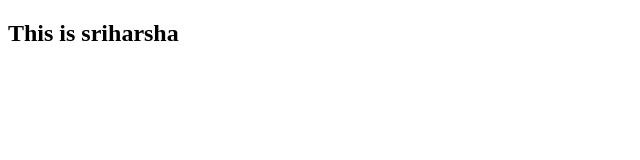
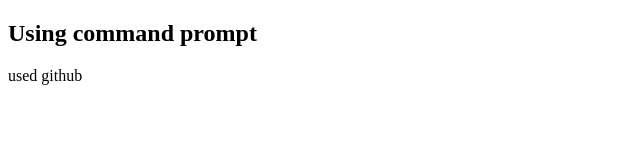
Before and after one commit to sriharsha-uppalapati/svecw_batch1, a plain HTML site: page index1.html in a window 1280 px wide. Shown: the whole page, without its empty margins (0-640 px from the left). Drawn offline with Linux system fonts and the light colour scheme.

Commit message:
second code commit

```diff
--- a/index1.html
+++ b/index1.html
@@ -4,6 +4,7 @@
         <title>command prompt</title>
     </head>
     <body>
-        <h2>This is sriharsha</h2>
+        <h2>Using command prompt</h2>
+        <P>used github</P>
     </body>
 </html>
```
